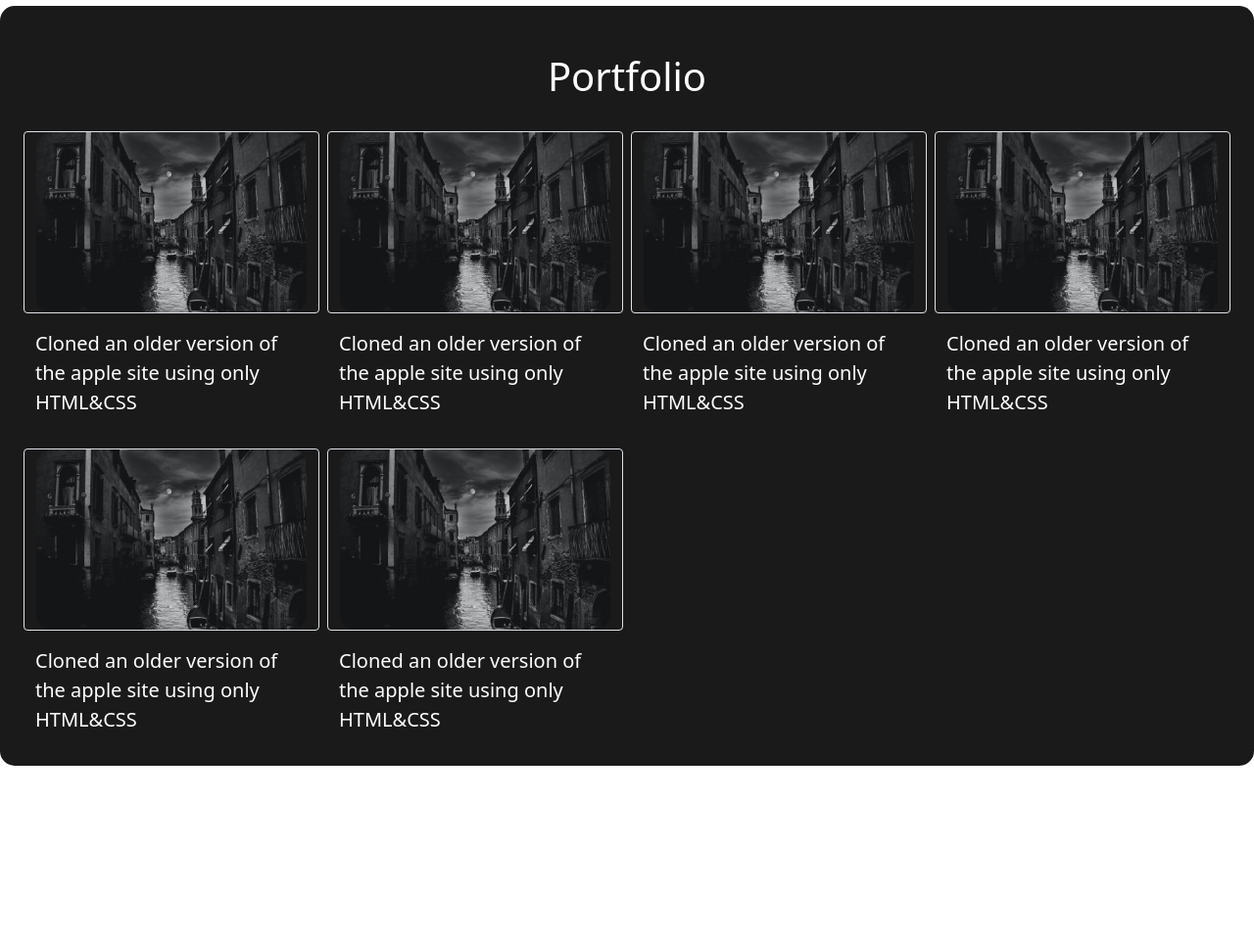
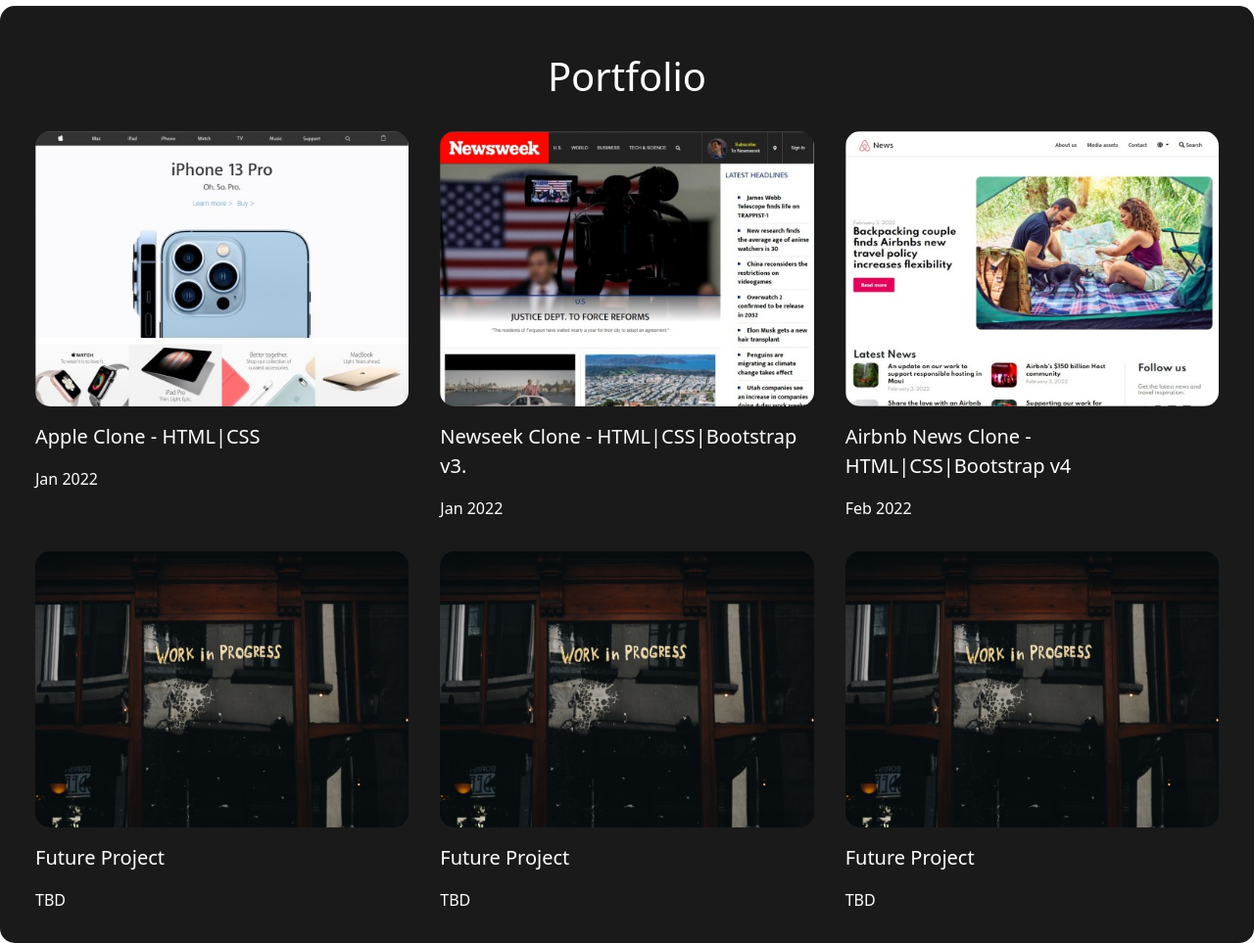
Before and after one commit to heartless-one/PersonalPortfolio, a plain HTML site: page index.html in a window 1280 px wide. Shown: the part 1140-2103 px from the top of the page at 98% size. Before the commit the page ends 1922 px from the top, so only its background shows below. Drawn offline with nearby package versions, Linux system fonts and the light colour scheme.

Commit message:
Updated "Portfolio" layout on xl/lg screens, added images, link and activated navigation links.

```diff
--- a/index.html
+++ b/index.html
@@ -35,31 +35,28 @@
         <div class="collapse navbar-collapse" id="navbarNav">
           <ul class="navbar-nav navbar-text ms-auto mb-2 mb-lg-0 pe-5">
             <li class="nav-item fs-5">
-              <a class="nav-link" href="#">Home</a>
+              <a class="nav-link" href="#home">Home</a>
             </li>
             <li class="nav-item fs-5">
-              <a class="nav-link" href="#">About</a>
+              <a class="nav-link" href="#about">About</a>
             </li>
             <li class="nav-item fs-5">
-              <a class="nav-link" href="#">Portfolio</a>
-            </li>
-            <li class="nav-item fs-5">
-              <a class="nav-link" href="#">Contact</a>
+              <a class="nav-link" href="#portfolio">Portfolio</a>
             </li>
           </ul>
         </div>
       </div>
     </nav>
     <!-- Banner -->
-    <header class="bkg-img">
+    <header class="bkg-img" id="home">
       <div class="container h-100">
         <div class="row h-100 align-items-center">
           <div class="col-12 text-center text-white base-font">
               <h1 class="fw-light big-txt">Alycia Hernandez</h1>
               <h4 class="lead">Product Manager by day.<br>
                 Aspiring developer by night.</h> <br/>
-              <a href="https://www.linkedin.com/in/alyciahernandez/"><button type="button" class="btn btn-outline-light my-3 mx-2"><i class="fab fa-linkedin-in"></i></button></a>
-              <a href="https://github.com/heartless-one"><button type="button" class="btn btn-outline-light my-3 mx-2"><i class="fab fa-github"></i></button></a>
+              <a href="https://www.linkedin.com/in/alyciahernandez/" target="_blank"><button type="button" class="btn btn-outline-light my-3 mx-2"><i class="fab fa-linkedin-in"></i></button></a>
+              <a href="https://github.com/heartless-one" target="_blank"><button type="button" class="btn btn-outline-light my-3 mx-2"><i class="fab fa-github"></i></button></a>
           </div>
           </div>
         </div>
@@ -67,7 +64,7 @@
     </header>
 
     <!-- About Me -->
-    <div class="container pt-5">
+    <div class="container pt-5" id="about">
       <div class="black text-white base-font">
         <h1 class="text-center fw-light pt-5">About Me</h1>
         <div class="row">
@@ -75,89 +72,84 @@
             <img class="img-responsive m-4 pb-4 pe-2" src="./images/portfolioImage.jpg" >
           </div>
           <div class="col-12 col-md-8 main-txt pb-5 px-5 p-md-4">
-            I've been working in R&D for over 7 years but have mostly been on the product side with some Q&A experience. I am currently working through the Full-Stack Web Development at Altcademy and I'm excited to see what the future brings!
+            I've been working in R&D for over 7 years but have mostly been on the product side with some Q&A experience. I am currently working through the Full-Stack Web Development course at Altcademy and I'm excited to see what the future brings!
           </div>
         </div>
       </div>
     </div>
 
     <!-- Portfolio -->
-    <div class="container-fluid black text-white mt-5">
+    <div class="container-fluid black text-white mt-5" id="portfolio">
         <h1 class="text-center fw-light pt-5 pb-4">Portfolio</h1>
         <div class="row mx-2">
-          <!-- Portfolio Items-->
-          <div class="col-12 col-md-4 col-lg-3 px-3">
+          <!-- Portfolio Items 500x369-->
+          <div class="col-12 col-md-4 px-3">
             <div class="row mb-3">
-              <div class="col-6 col-md-12 border rounded">
-                <a href="#!"><img src="./images/leonardo-unsplash.jpg" class="img-responsive"></a>
+              <div class="col-6 col-md-12 rounded">
+                <a href="https://pedantic-wing-f93ea2.netlify.app" target="_blank"><img src="./images/AppleClone.jpg" class="img-responsive"></a>
               </div>
               <div class="col-6 col-md-12 mt-3">
-                <p class="main-txt">Cloned an older version of the apple site using only HTML&CSS </p>
+                <p class="main-txt">Apple Clone - HTML|CSS</p>
+                <p class"fs-4 main-txt mt-0">Jan 2022</p>
               </div>
             </div>
           </div>
-          <div class="col-12 col-md-4 col-lg-3 px-3">
+          <div class="col-12 col-md-4 px-3">
             <div class="row mb-3">
-              <div class="col-6 col-md-12 border rounded">
-                <a href="#!"><img src="./images/leonardo-unsplash.jpg" class="img-responsive"></a>
+              <div class="col-6 col-md-12 rounded">
+                <a href="https://eager-haibt-7c1c9a.netlify.app" target="_blank"><img src="./images/NewsweekClone.jpg" class="img-responsive"></a>
               </div>
               <div class="col-6 col-md-12 mt-3">
-                <p class="main-txt">Cloned an older version of the apple site using only HTML&CSS </p>
+                <p class="main-txt pb-0">Newseek Clone - HTML|CSS|Bootstrap v3.</p>
+                <p class"fs-4 main-txt pt-0">Jan 2022</p>
               </div>
             </div>
           </div>
-          <div class="col-12 col-md-4 col-lg-3 px-3">
+          <div class="col-12 col-md-4 px-3">
             <div class="row mb-3">
-              <div class="col-6 col-md-12 border rounded">
-                <a href="#!"><img src="./images/leonardo-unsplash.jpg" class="img-responsive"></a>
+              <div class="col-6 col-md-12 rounded">
+                <a href="https://quizzical-lichterman-928d8a.netlify.app" target="_blank"><img src="./images/AirbnbNewsClone.jpg" class="img-responsive"></a>
               </div>
               <div class="col-6 col-md-12 mt-3">
-                <p class="main-txt">Cloned an older version of the apple site using only HTML&CSS </p>
+                <p class="main-txt">Airbnb News Clone - HTML|CSS|Bootstrap v4</p>
+                <p class"fs-4 main-txt mt-0">Feb 2022</p>
               </div>
             </div>
           </div>
-          <div class="col-12 col-md-4 col-lg-3 px-3">
+          <div class="col-12 col-md-4 px-3">
             <div class="row mb-3">
-              <div class="col-6 col-md-12 border rounded">
-                <a href="#!"><img src="./images/leonardo-unsplash.jpg" class="img-responsive"></a>
+              <div class="col-6 col-md-12 rounded">
+                <a href="#!"><img src="./images/gaelle-unsplash.jpg" class="img-responsive"></a>
               </div>
               <div class="col-6 col-md-12 mt-3">
-                <p class="main-txt">Cloned an older version of the apple site using only HTML&CSS </p>
+                <p class="main-txt">Future Project</p>
+                <p class"fs-4 main-txt mt-0">TBD</p>
               </div>
             </div>
           </div>
-          <div class="col-12 col-md-4 col-lg-3 px-3">
+          <div class="col-12 col-md-4  px-3">
             <div class="row mb-3">
-              <div class="col-6 col-md-12 border rounded">
-                <a href="#!"><img src="./images/leonardo-unsplash.jpg" class="img-responsive"></a>
+              <div class="col-6 col-md-12 rounded">
+                <a href="#!"><img src="./images/gaelle-unsplash.jpg" class="img-responsive"></a>
               </div>
               <div class="col-6 col-md-12 mt-3">
-                <p class="main-txt">Cloned an older version of the apple site using only HTML&CSS </p>
+                <p class="main-txt">Future Project</p>
+                <p class"fs-4 main-txt mt-0">TBD</p>
               </div>
             </div>
           </div>
-          <div class="col-12 col-md-4 col-lg-3 px-3">
+          <div class="col-12 col-md-4 px-3">
             <div class="row mb-3">
-              <div class="col-6 col-md-12 border rounded">
-                <a href="#!"><img src="./images/leonardo-unsplash.jpg" class="img-responsive"></a>
+              <div class="col-6 col-md-12 rounded">
+                <a href="#!"><img src="./images/gaelle-unsplash.jpg" class="img-responsive"></a>
               </div>
               <div class="col-6 col-md-12 mt-3">
-                <p class="main-txt">Cloned an older version of the apple site using only HTML&CSS </p>
+                <p class="main-txt">Future Project</p>
+                <p class"fs-4 main-txt mt-0">TBD</p>
               </div>
             </div>
           </div>
-
-
-
-
-
-
-
-
-          </div>
-
+        </div>
       </div>
-
-
   </body>
 </html>
```
Also changed, not shown: images/AirbnbNewsClone.jpg (added), images/AppleClone.jpg (added), images/NewsweekClone.jpg (added), images/gaelle-unsplash.jpg (added), images/leonardo-unsplash.jpg (deleted).
